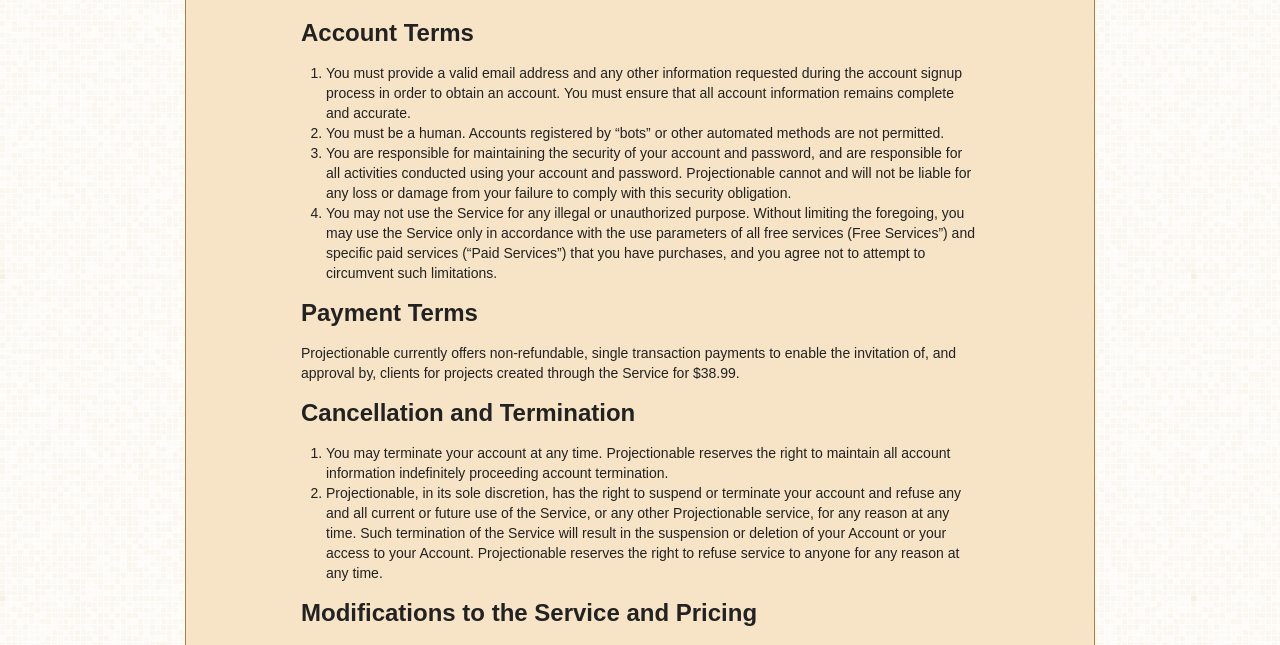
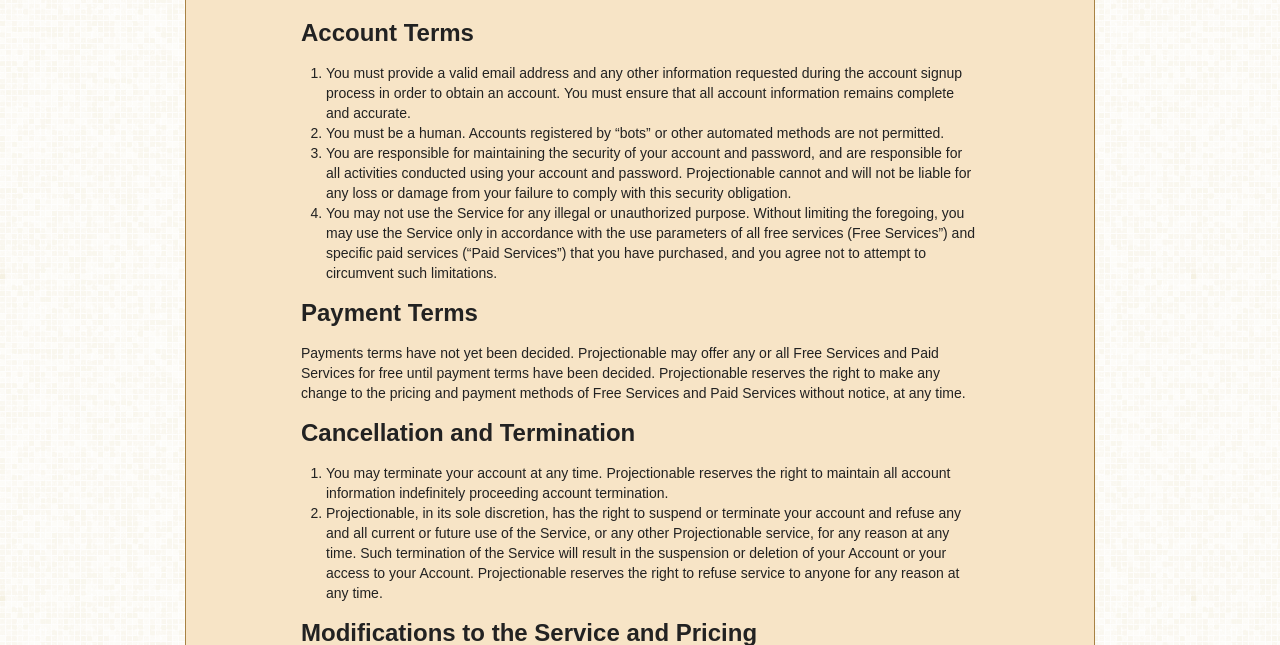
Before and after one commit to vail130/projectionable, a Django app: template app/templates/terms.html in a window 1280 px wide. Shown: the part 365-1010 px from the top of the page. Run offline with Django 3.2, Linux system fonts and the light colour scheme; the template is opened without the code that fills it, so the values that code supplies are empty; style sheets or scripts are compiled from the project's sources; some libraries are stand-ins or nearby versions.

Commit message:
Removed speculative pricing. Styled dashboard and added projects to account records for admins.

```diff
--- a/account_api/views.py
+++ b/account_api/views.py
@@ -276,7 +276,7 @@
             except Account.DoesNotExist:
                 accounts = []
 
-            account_list = [acc.record_to_dictionary() for acc in accounts]
+            account_list = [dict(acc.record_to_dictionary(), **{"projects": list(acc.project_set.all())}) for acc in accounts]
             return Response(content=account_list, headers=headers, status=status.HTTP_200_OK)
 
     def post(self, request):
--- a/app/static/css/projectionable.less
+++ b/app/static/css/projectionable.less
@@ -96,6 +96,17 @@
         }
       }
     }
+  }
+
+  .input-label {
+    display: block;
+    position: relative;
+    text-align: left;
+    margin: 0;
+    font-size: 11px;
+    text-transform: uppercase;
+    color: @black;
+    line-height: 11px;
   }
 
   #work {
--- a/app/static/js/app/controllers/dashboard.js
+++ b/app/static/js/app/controllers/dashboard.js
@@ -84,6 +84,8 @@
       DashboardAccount.__super__.constructor.apply(this, arguments);
     }
 
+    DashboardAccount.prototype.tag = 'li';
+
     DashboardAccount.prototype.className = 'account-wrapper clearfix';
 
     DashboardAccount.prototype.getContext = function() {
--- a/app/templates/terms.html
+++ b/app/templates/terms.html
@@ -40,14 +40,16 @@
           and will not be liable for any loss or damage from your failure to comply with this security obligation.</li>
         <li>You may not use the Service for any illegal or unauthorized purpose. Without limiting the
           foregoing, you may use the Service only in accordance with the use parameters of all free
-          services (Free Services”) and specific paid services (“Paid Services”) that you have purchases,
+          services (Free Services”) and specific paid services (“Paid Services”) that you have purchased,
           and you agree not to attempt to circumvent such limitations.</li>
       </ol>
 
       <h3>Payment Terms</h3>
 
-      <p>Projectionable currently offers non-refundable, single transaction payments to enable the invitation of, and
-        approval by, clients for projects created through the Service for $38.99.</p>
+      <p>Payments terms have not yet been decided. Projectionable may offer any or all Free Services
+        and Paid Services for free until payment terms have been decided. Projectionable reserves the
+        right to make any change to the pricing and payment methods of Free Services and Paid Services
+        without notice, at any time.</p>
 
       <h3>Cancellation and Termination</h3>
 
```
Also changed, not shown: app/static/css/dashboard.less (+17 -1 lines), app/static/css/work.less (+0 -11 lines), account_api/models.py (line endings or trailing spaces), 3 other files.
